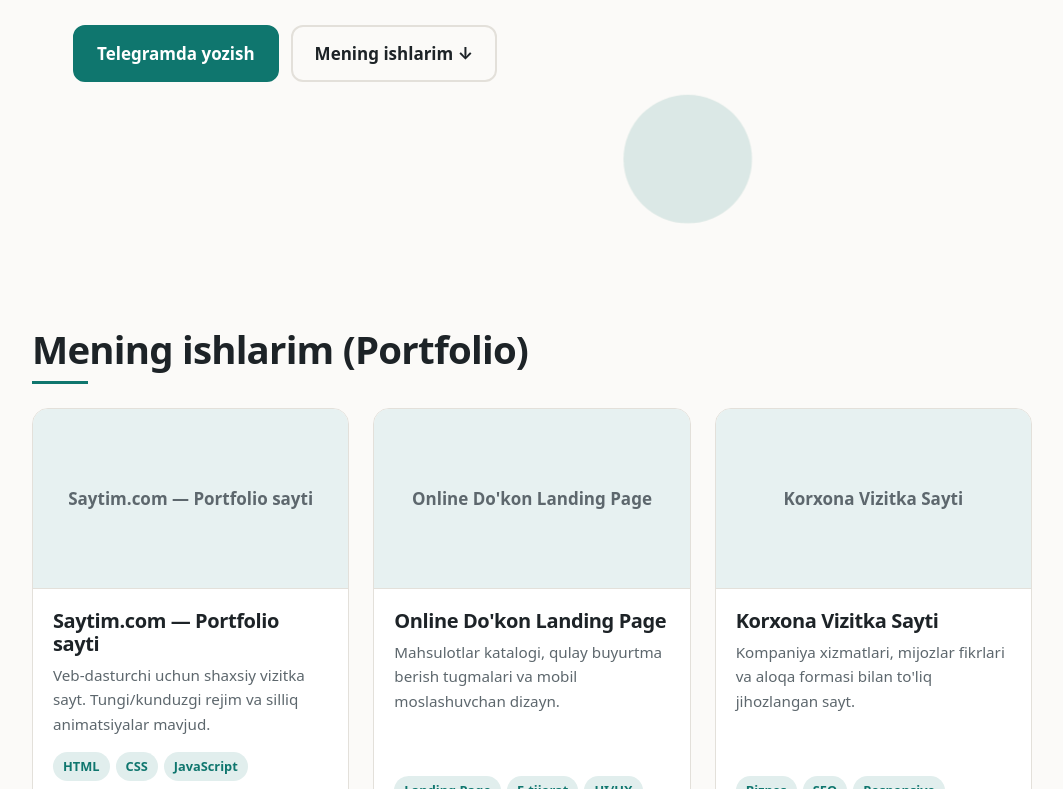
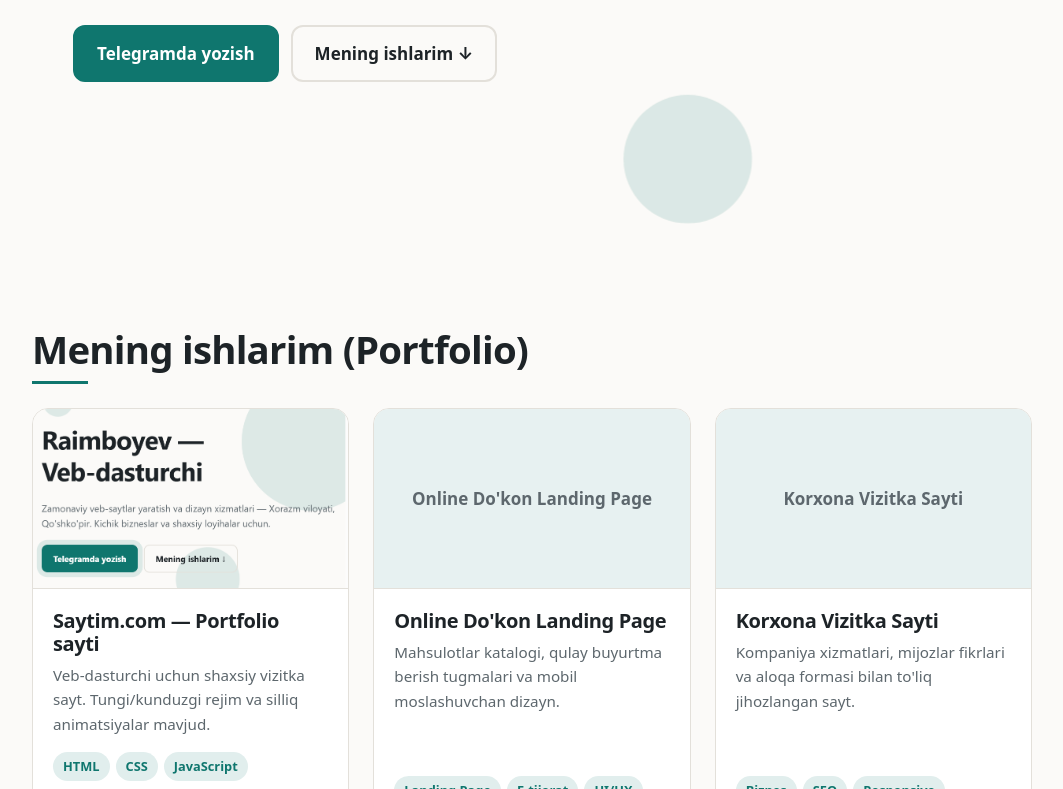
Before and after one commit to raimboyev/raimboyev, a plain HTML site: page index.html in a window 1280 px wide. Shown: the part 434-1223 px from the top of the page, without its empty margins (108-1171 px from the left). Drawn offline with Linux system fonts and the light colour scheme.

Commit message:
Add project screenshot image

```diff
--- a/index.html
+++ b/index.html
@@ -221,7 +221,7 @@ const DEFAULT = {
       desc: "Veb-dasturchi uchun shaxsiy vizitka sayt. Tungi/kunduzgi rejim va silliq animatsiyalar mavjud.",
       tags: ["HTML", "CSS", "JavaScript"],
       link: "https://raimboyebsardorbek1-del.github.io/raimboyev",
-      image: "" // agar rasm havolasi bo'lsa qo'yishingiz mumkin
+      image: "project1.png"
     },
     {
       title: "Online Do'kon Landing Page",
```
Also changed, not shown: project1.png (added).
